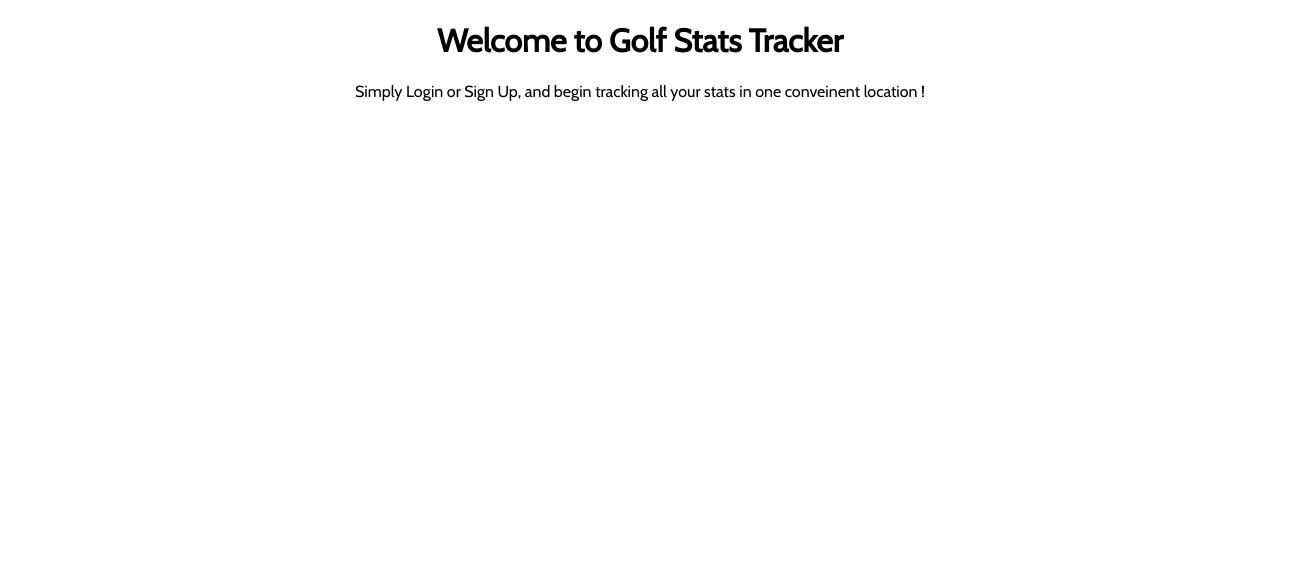
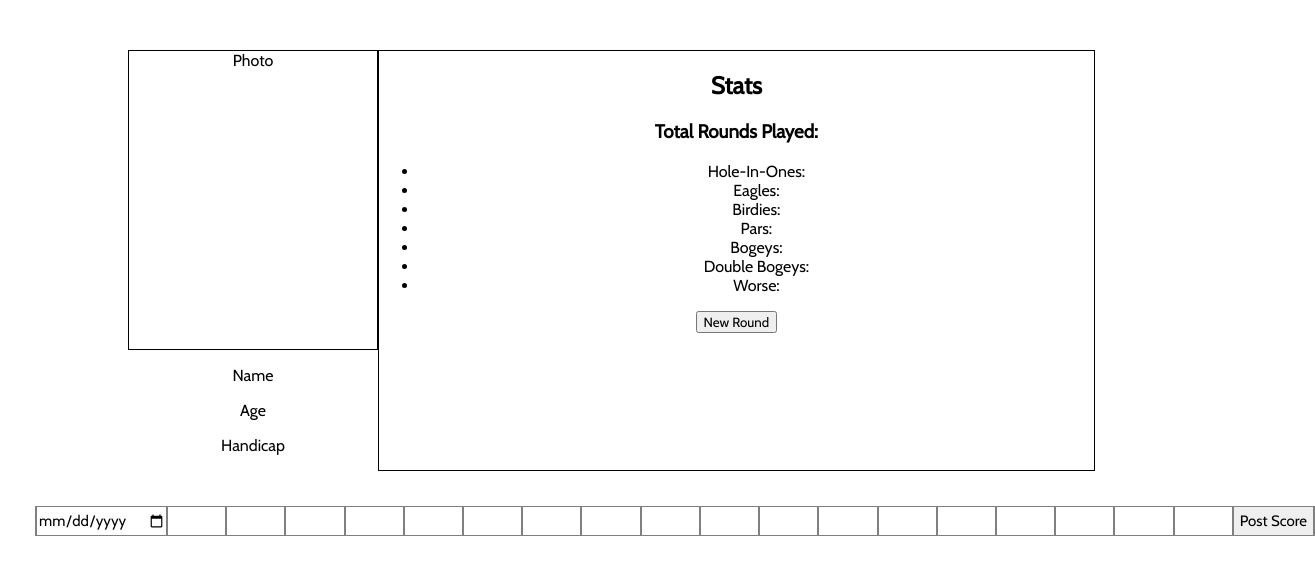
Before and after one commit to Evan-Jams/Stat-Tracker, a React (Create React App) app: page /profile in a window 1280 px wide. Shown: the top 574 px of the page, 1315 px wide, since content can reach past the window. Built offline with nearby package versions, Linux system fonts and the light colour scheme; no server answers.

Commit message:
work from yesterday

```diff
--- a/public/css/main.css
+++ b/public/css/main.css
@@ -8,10 +8,12 @@
   text-align: center
 }
 
-/* Home page styling */
+                      /* Home page styling */
 .home-page {
   display: flex;
   justify-content: center;
+  flex-direction: column;
+  align-items: center;
 }
 
 form {
@@ -72,3 +74,53 @@ input:focus {
   border: 1px solid #4fa7ff;
   background: none;
 }
+
+                        /* Profile Page */
+
+.profile-page {
+  display: flex;
+  justify-content: space-around;
+  flex-direction: column;
+  align-items: center;
+  margin-top: 50px;
+}
+
+.main {
+  display: flex;
+  justify-content: flex-start;
+  width: 80%;
+}
+
+.photo {
+  border: 1px solid black;
+  height: 300px;
+  width: 250px;
+}
+
+.stats {
+  width: 70%;
+  border: 1px solid black;
+}
+
+                          /* Scorecard Form */
+
+.round-form > form {
+  display: flex;
+  justify-content: center;
+  flex-direction: row;
+  align-items: center;
+  width: 100%;
+  height: 30px;
+  margin: 35px;
+  border: 1px solid grey;
+  padding: 0;
+}
+
+.round-form > form > input {
+  width: 90%;
+  height: 30px;
+  /* border: none; */
+  border: 1px solid grey;
+  font-size: 15px;
+  margin: 0;
+}
--- a/src/App.js
+++ b/src/App.js
@@ -1,21 +1,17 @@
-import React, { useState } from 'react';
-import { BrowserRouter as Router, Route, Link } from 'react-router-dom'
-import { Home } from './components/Home'
-import { Login } from './components/Login'
-import { SignUp } from './components/SignUp'
+import React from 'react';
+import { BrowserRouter as Router, Route } from 'react-router-dom'
+import Home from './components/Home'
+import Login from './components/Login'
+import Profile from './components/Profile'
 
 function App() {
   return (
     <>
-      <h1>Welcome to Golf Stats Tracker</h1>
-      <p>Simply Login or Sign Up, and begin tracking all your stats in one conveinent location !</p>
-      <div className="home-page">
-        <Router>
-          <Route path="/" exact component={Home} />
-          <Route path="/login" exact component={Login} />
-          <Route path="/signup" exact component={SignUp} />
-        </Router>
-      </div>
+      <Router>
+        <Route path="/" exact component={Home} />
+        <Route path="/login" component={Login} />
+        <Route path="/profile" component={Profile} />
+      </Router>
     </>
   );
 }
--- a/src/components/Home.js
+++ b/src/components/Home.js
@@ -1,11 +1,23 @@
-import React from 'react'
+import React, { Component } from 'react'
 import {Link} from 'react-router-dom'
 import {SignUp} from './SignUp'
 
-export function Home(){
-  return(
-    <>
-      <SignUp />
-    </>
-  )
+class Home extends Component{
+  constructor(props){
+    super(props)
+  }
+  render(){
+    return(
+      <>
+        <div className="home-page">
+          <h1>Welcome to Golf Stats Tracker</h1>
+          <p>Simply Login or Sign Up, and begin tracking all your stats in one conveinent location !</p>
+          <SignUp />
+          <Link to="/profile">Profile</Link>
+        </div>
+      </>
+    )
+  }
 }
+
+export default Home
--- a/src/components/Login.js
+++ b/src/components/Login.js
@@ -1,17 +1,64 @@
-import React from 'react'
+import React, { useState, Component } from 'react'
 import { useForm } from './useForm'
 
-export function Login() {
-  const [values, handleChange] = useForm({ username: '', password: '' })
+export default class Login extends Component {
+  constructor(props){
+    super(props)
+    this.state = {
+      username: '',
+      password: '',
+      currentUser: null
+    }
+    this.handleChange = this.handleChange.bind(this)
+    this.handleSubmit = this.handleSubmit.bind(this)
+  }
 
+  componentDidMount(){
+    this.setState({
+      currentUser: this.state.currentUser
+    })
+  }
+
+  handleChange(event){
+    this.setState({
+      [event.target.name]: event.target.value
+    })
+  }
+  // console.log(data);
+
+  handleSubmit = async (event) => {
+    event.preventDefault()
+    // console.log(values);
+    let postData = {user: this.state}
+    let response = await fetch('http://localhost:3000/users/login', {
+      body: JSON.stringify(postData),
+      method: 'POST',
+      headers: {
+        'Accept': 'application/json, text/plain, */*',
+        'Content-Type': 'application/json'
+      }
+    })
+    const data = await response.json()
+    if (data.status === 401){
+      return
+    }
+
+    sessionStorage.setItem('token', data.token);
+    sessionStorage.setItem('user', data.user.id);
+    this.props.history.push('/profile')
+  }
+
+  render(){
     return(
       <>
-      <form>
+        <form onSubmit={this.handleSubmit}>
           <label htmlFor="username">Username</label>
-        <input name="username" value={values.username} onChange={handleChange} />
+          <input name="username" value={this.state.username} onChange={this.handleChange} />
           <label htmlFor="password">Password</label>
-        <input type="password" name="password" value={values.password} onChange={handleChange} />
+          <input type="password" name="password" value={this.state.password} onChange={this.handleChange} />
+          <input id="submit" type="submit" value="Log In" />
         </form>
       </>
     )
   }
+}
--- /dev/null
+++ b/src/components/Profile.js
@@ -0,0 +1,82 @@
+import React, {Component} from 'react'
+import Round from './Round'
+
+
+class Profile extends Component{
+  constructor(props){
+    super(props)
+    this.state = {
+      currentUser: null
+    }
+  }
+  componentDidMount(){
+    this.getUser(sessionStorage.getItem('user'))
+  }
+
+  getUser = async (id) => {
+    let response = await fetch(`http://localhost:3000/users/${id}`, {
+      method: 'GET',
+      headers: {
+        'Accept': 'application/json, text/plain, */*',
+        'Content-Type': 'application/json',
+        'Authorization': 'Bearer ' + sessionStorage.getItem('token')
+      }
+    })
+    let user = await response.json()
+    this.setState({ currentUser: user }, () => {
+      console.log(this.state.currentUser);
+    })
+  }
+
+  createRound = async () => {
+
+  }
+
+  render(){
+    return(
+      <>
+        <div className="profile-page">
+          <div className="main">
+            <div className="info">
+              <div className="photo">
+                Photo
+              </div>
+              <div>
+                <p>
+                {
+                  this.state.currentUser
+                  ? this.state.currentUser.username
+                  : 'Name'
+                }
+                </p>
+                <p>Age</p>
+                <p>Handicap</p>
+              </div>
+            </div>
+            <div className="stats">
+              <h2>Stats</h2>
+              <h3>Total Rounds Played: {}</h3>
+              <ul>
+                <li>Hole-In-Ones: </li>
+                <li>Eagles: </li>
+                <li>Birdies: </li>
+                <li>Pars: </li>
+                <li>Bogeys: </li>
+                <li>Double Bogeys: </li>
+                <li>Worse: </li>
+              </ul>
+              <div>
+                <button>New Round</button>
+              </div>
+            </div>
+          </div>
+          <div className="round-form">
+            <Round />
+          </div>
+        </div>
+      </>
+    )
+  }
+}
+
+export default Profile
--- /dev/null
+++ b/src/components/Round.js
@@ -0,0 +1,34 @@
+import React, {Component} from 'react'
+
+class Round extends Component{
+  render(){
+    return(
+      <>
+        <form>
+          <input type="date" name="play_date" />
+          <input type="number" name="strokes1" />
+          <input type="number" name="strokes2" />
+          <input type="number" name="strokes3" />
+          <input type="number" name="strokes4" />
+          <input type="number" name="strokes5" />
+          <input type="number" name="strokes6" />
+          <input type="number" name="strokes7" />
+          <input type="number" name="strokes8" />
+          <input type="number" name="strokes9" />
+          <input type="number" name="strokes10" />
+          <input type="number" name="strokes11" />
+          <input type="number" name="strokes12" />
+          <input type="number" name="strokes13" />
+          <input type="number" name="strokes14" />
+          <input type="number" name="strokes15" />
+          <input type="number" name="strokes16" />
+          <input type="number" name="strokes17" />
+          <input type="number" name="strokes18" />
+          <input type="submit" value="Post Score" />
+        </form>
+      </>
+    )
+  }
+}
+
+export default Round
```
Lines whose indentation alone changed are shown as unchanged.
